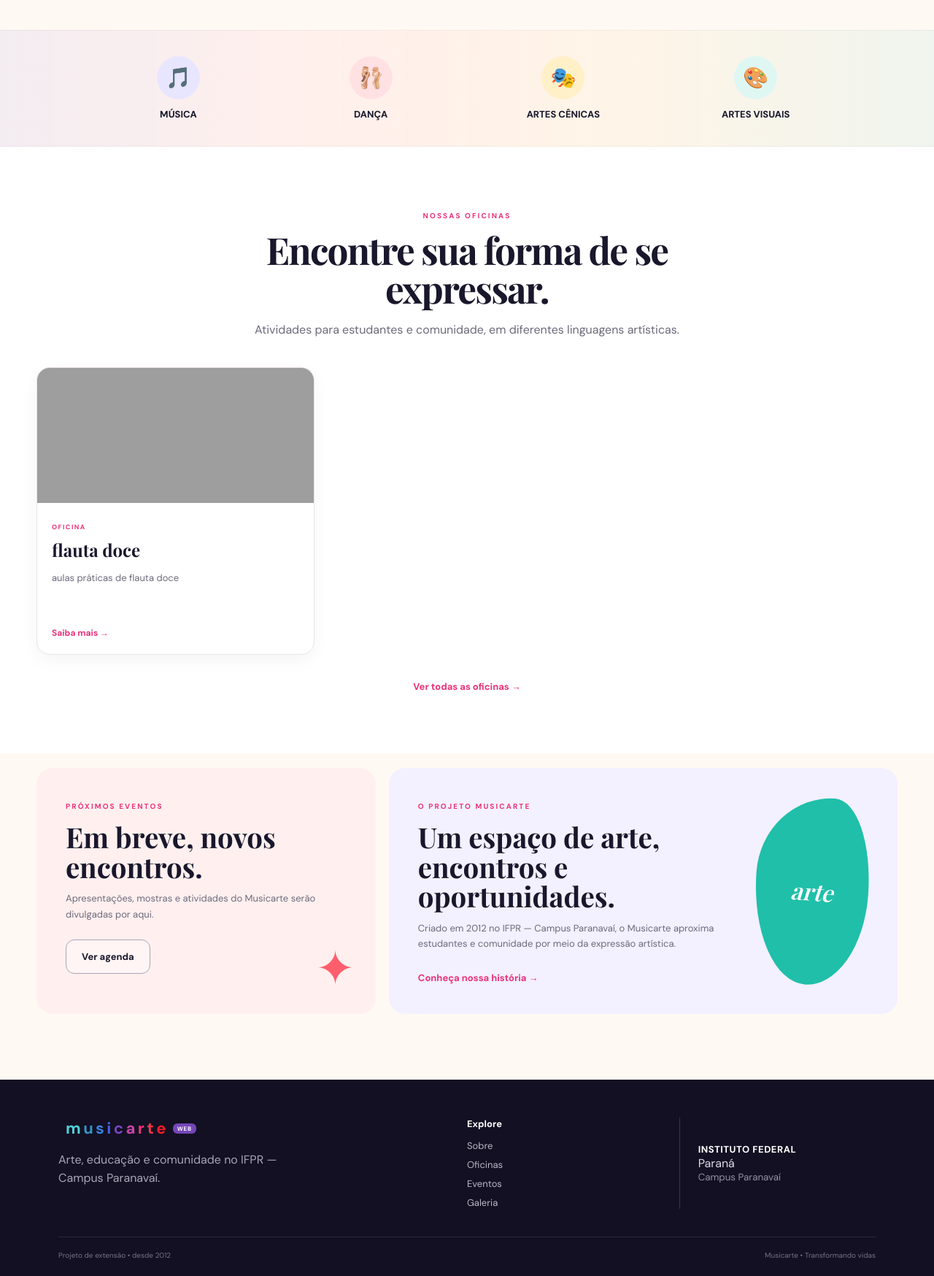
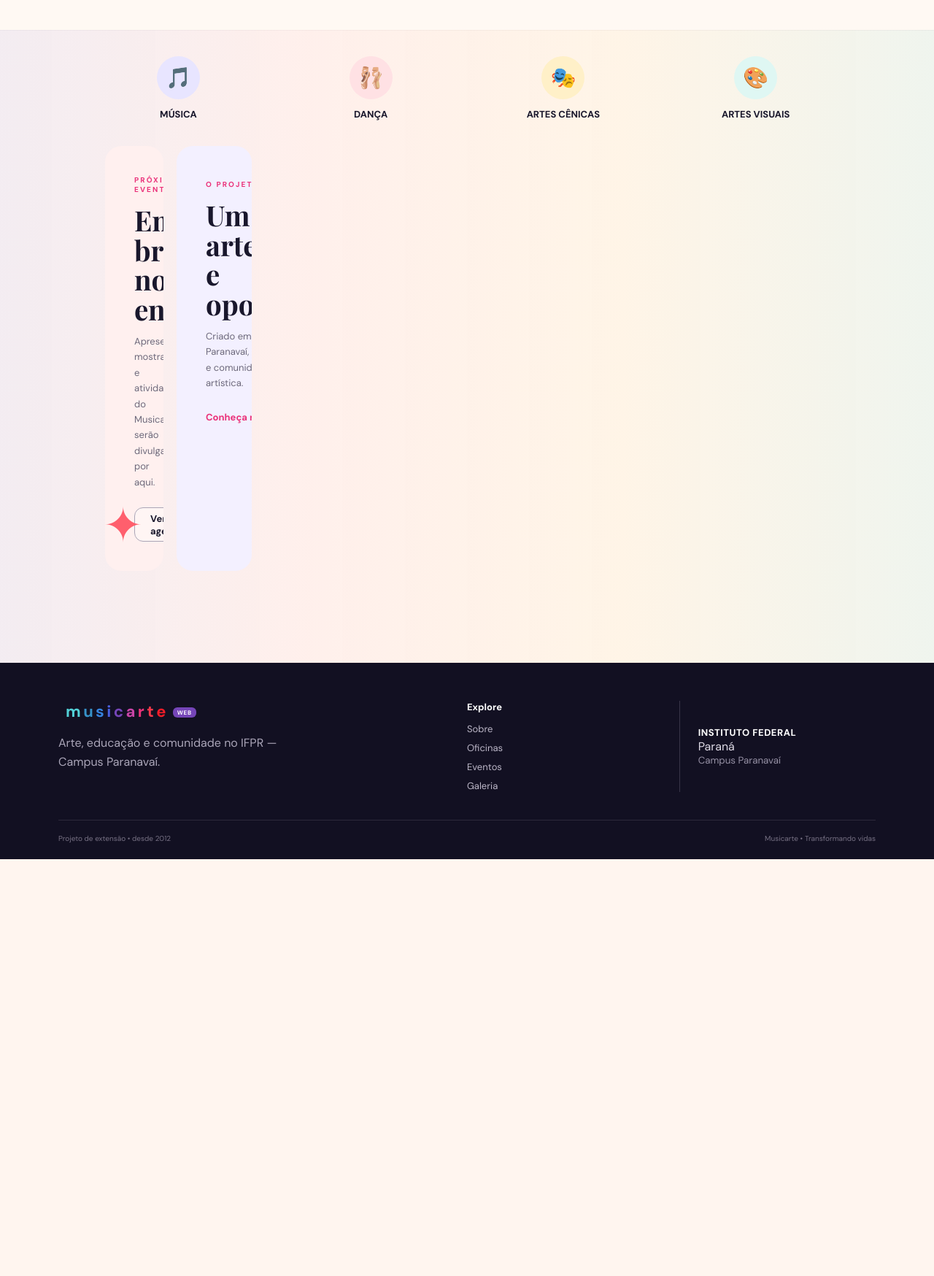
Before and after one commit to musicarte-web/musicarte, a Django app: page / in a window 1280 px wide. Shown: the part 623-2371 px from the top of the page at 73% size. After the commit the page ends 1800 px from the top, so only its background shows below. Run offline with Django 5.2, Linux system fonts and the light colour scheme; data comes from the database, SQL or seed files in the repository; data that the repository does not hold is empty; grey boxes are pictures that could not be loaded.

Commit message:
pg inicial

```diff
--- a/core/templates/core/home.html
+++ b/core/templates/core/home.html
@@ -92,112 +92,6 @@
         <span class="art-icon aqua-bg">🎨</span>
         <strong>Artes Visuais</strong>
     </div>
-
-</section>
-
-
-
-<!-- =====================================================
-     OFICINAS
-     ===================================================== -->
-
-<section class="home-section white">
-
-    <div class="section-title">
-
-        <span class="kicker">
-            NOSSAS OFICINAS
-        </span>
-
-        <h2>
-            Encontre sua forma de se expressar.
-        </h2>
-
-        <p>
-            Atividades para estudantes e comunidade,
-            em diferentes linguagens artísticas.
-        </p>
-
-    </div>
-
-
-    <div class="workshop-grid">
-
-        {% for curso in cursos %}
-
-        <a class="workshop-card" href="{% url 'curso_detalhe' curso.pk %}">
-
-            {% if curso.imagem %}
-
-            <img src="{{ curso.imagem.url }}" alt="{{ curso.nome }}">
-
-            {% else %}
-
-            <div class="card-art tone-{{ forloop.counter }}">
-                <span>
-                    {{ curso.nome|slice:':1' }}
-                </span>
-            </div>
-
-            {% endif %}
-
-
-            <div class="card-copy">
-
-                <small>
-                    OFICINA
-                </small>
-
-                <h3>
-                    {{ curso.nome }}
-                </h3>
-
-                <p>
-                    {{ curso.descricao|truncatewords:14 }}
-                </p>
-
-                <b>
-                    Saiba mais →
-                </b>
-
-            </div>
-
-        </a>
-
-
-        {% empty %}
-
-        <div class="empty pretty">
-
-            <h3>
-                As oficinas entram aqui em breve.
-            </h3>
-
-            <p>
-                O espaço já está pronto para receber
-                nomes, fotos, horários e instrutores
-                quando essas informações estiverem
-                disponíveis.
-            </p>
-
-        </div>
-
-        {% endfor %}
-
-    </div>
-
-
-    <div class="center-action">
-
-        <a class="text-link" href="{% url 'cursos' %}">
-            Ver todas as oficinas →
-        </a>
-
-    </div>
-
-</section>
-
-
 
 <!-- =====================================================
      EVENTOS + SOBRE
```
